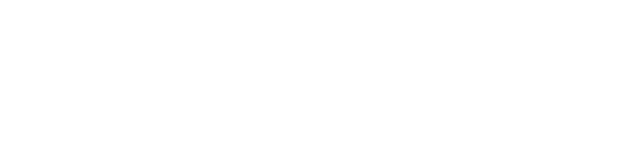
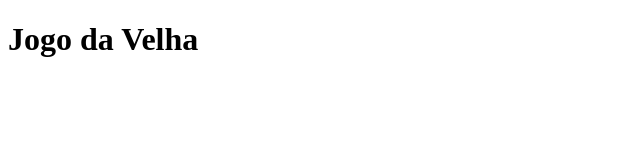
Before and after one commit to GuilhermeVeriss/jogo_da_velha, a plain HTML site: page index.html in a window 1280 px wide. Shown: the whole page, without its empty margins (0-640 px from the left). Drawn offline with Linux system fonts and the light colour scheme.

Commit message:
adicionado título à página

```diff
--- a/index.html
+++ b/index.html
@@ -8,6 +8,7 @@
     <title>Jogo da Velha</title>
 </head>
 <body>
+    <h1>Jogo da Velha</h3>
 
 </body>
 </html>
```
